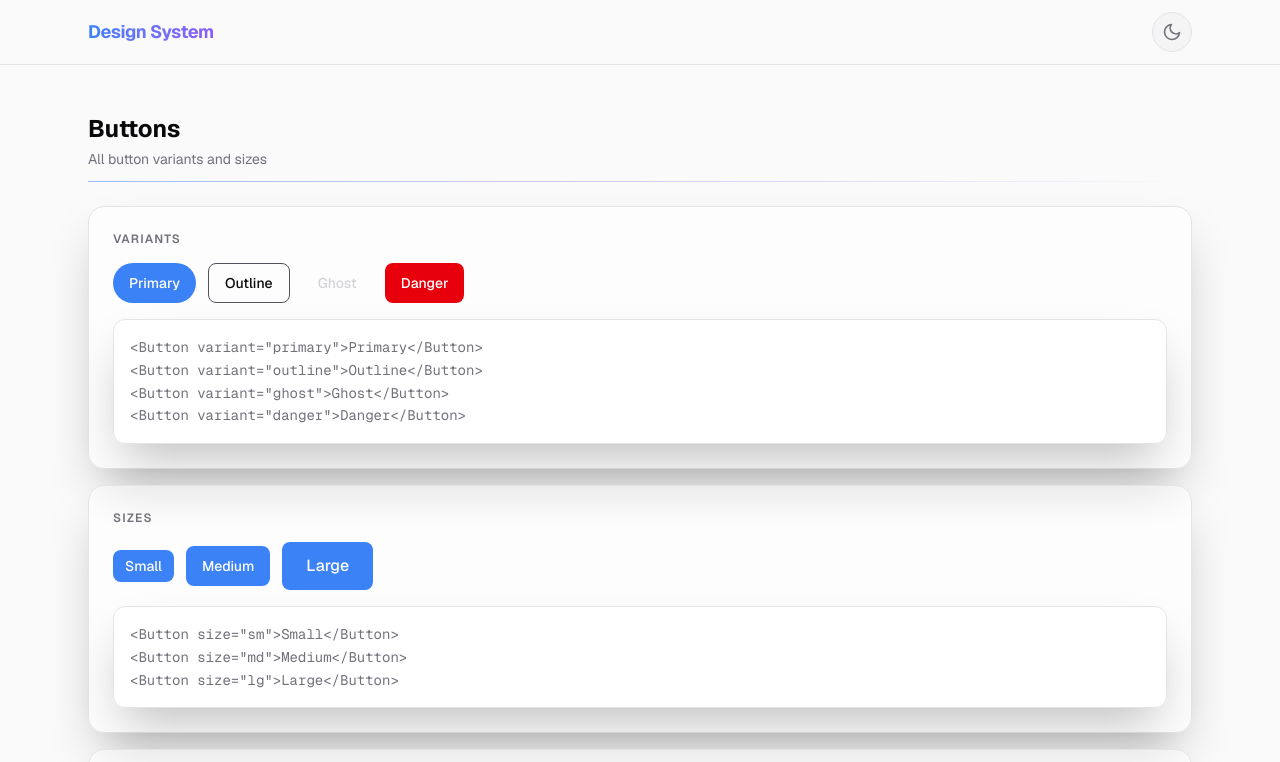
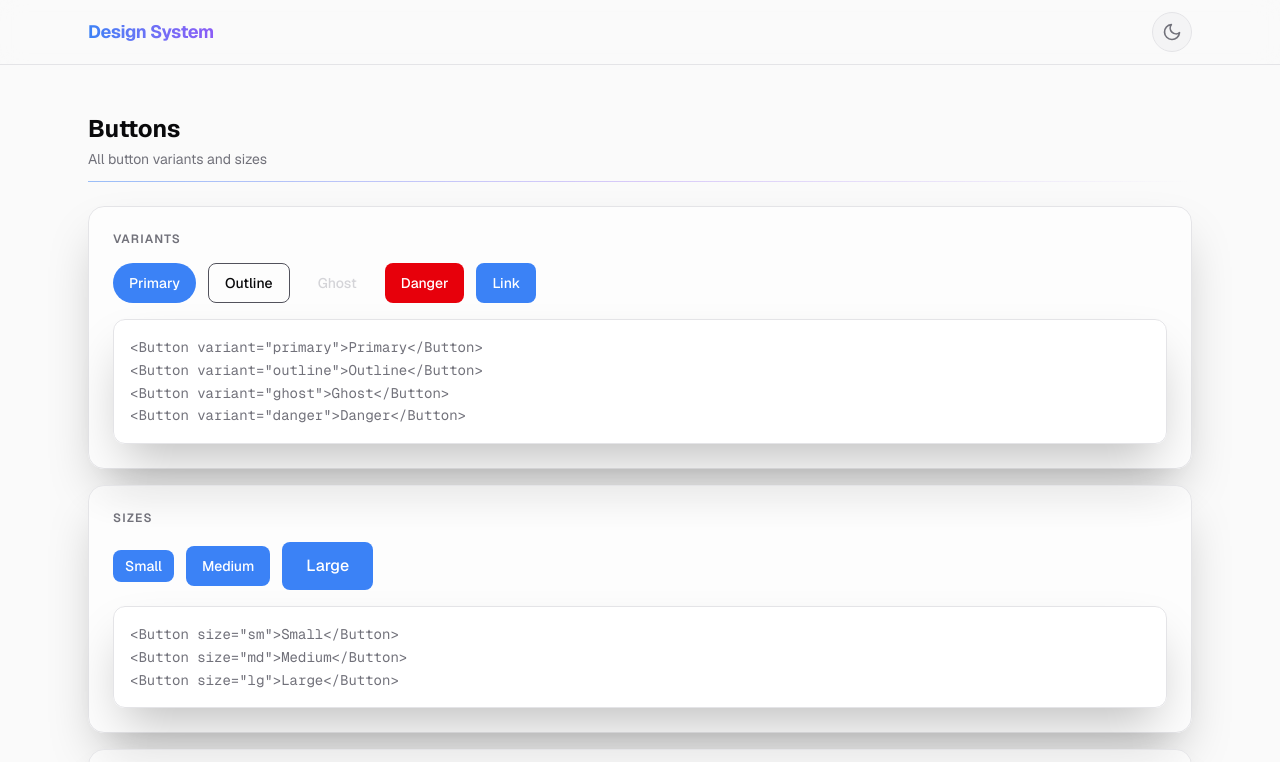
Before and after one commit to Ahmed-Hossam1/next-rendering-playground, a Next.js app: page / in a window 1280 px wide. Shown: the top 762 px of the page. Built offline with nearby package versions, Linux system fonts and the light colour scheme.

Commit message:
add link and make it as button  by adding buttonVaraints which takes the variants

```diff
--- a/src/app/page.tsx
+++ b/src/app/page.tsx
@@ -1,4 +1,5 @@
-import Button from "@/components/Button";
+import Button, { buttonVariants } from "@/components/Button";
+import Link from "next/link";
 
 /* ─── Section wrapper ─────────────────────────────────────── */
 function Section({
@@ -14,7 +15,9 @@ function Section({
     <section className="mb-16 animate-in slide-up">
       <div className="mb-6">
         <h2 className="text-2xl font-bold text-foreground mb-1">{title}</h2>
-        {description && <p className="text-muted-foreground text-sm">{description}</p>}
+        {description && (
+          <p className="text-muted-foreground text-sm">{description}</p>
+        )}
         <div className="mt-3 h-px bg-linear-to-r from-primary/50 via-accent/30 to-transparent" />
       </div>
       {children}
@@ -62,10 +65,15 @@ export default function Home() {
             label="Variants"
             code={`<Button variant="primary">Primary</Button>\n<Button variant="outline">Outline</Button>\n<Button variant="ghost">Ghost</Button>\n<Button variant="danger">Danger</Button>`}
           >
-            <Button variant="primary" rounded="full">Primary</Button>
+            <Button variant="primary" rounded="full">
+              Primary
+            </Button>
             <Button variant="outline">Outline</Button>
             <Button variant="ghost">Ghost</Button>
             <Button variant="danger">Danger</Button>
+            <Link href={""} className={buttonVariants()}>
+              Link
+            </Link>
           </PreviewCard>
 
           <PreviewCard
--- a/src/components/Button.tsx
+++ b/src/components/Button.tsx
@@ -1,6 +1,6 @@
 import { cva, type VariantProps } from "class-variance-authority";
 
-const buttonVariants = cva(
+export const buttonVariants = cva(
   "inline-flex items-center justify-center  font-medium transition-all duration-200 focus-visible:outline-none focus-visible:ring-2 focus-visible:ring-blue-500 disabled:pointer-events-none disabled:opacity-50 cursor-pointer",
   {
     variants: {
```
